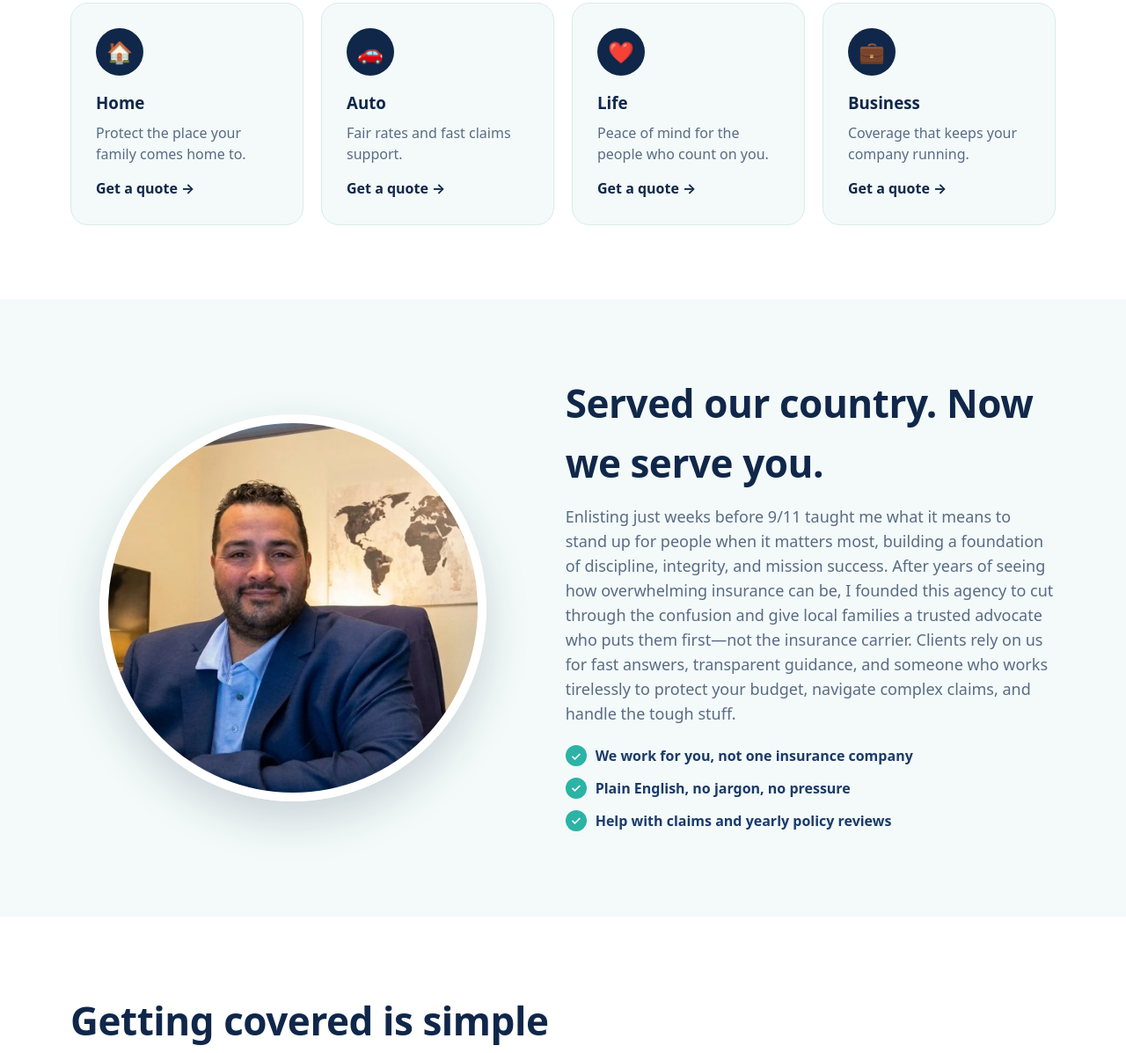
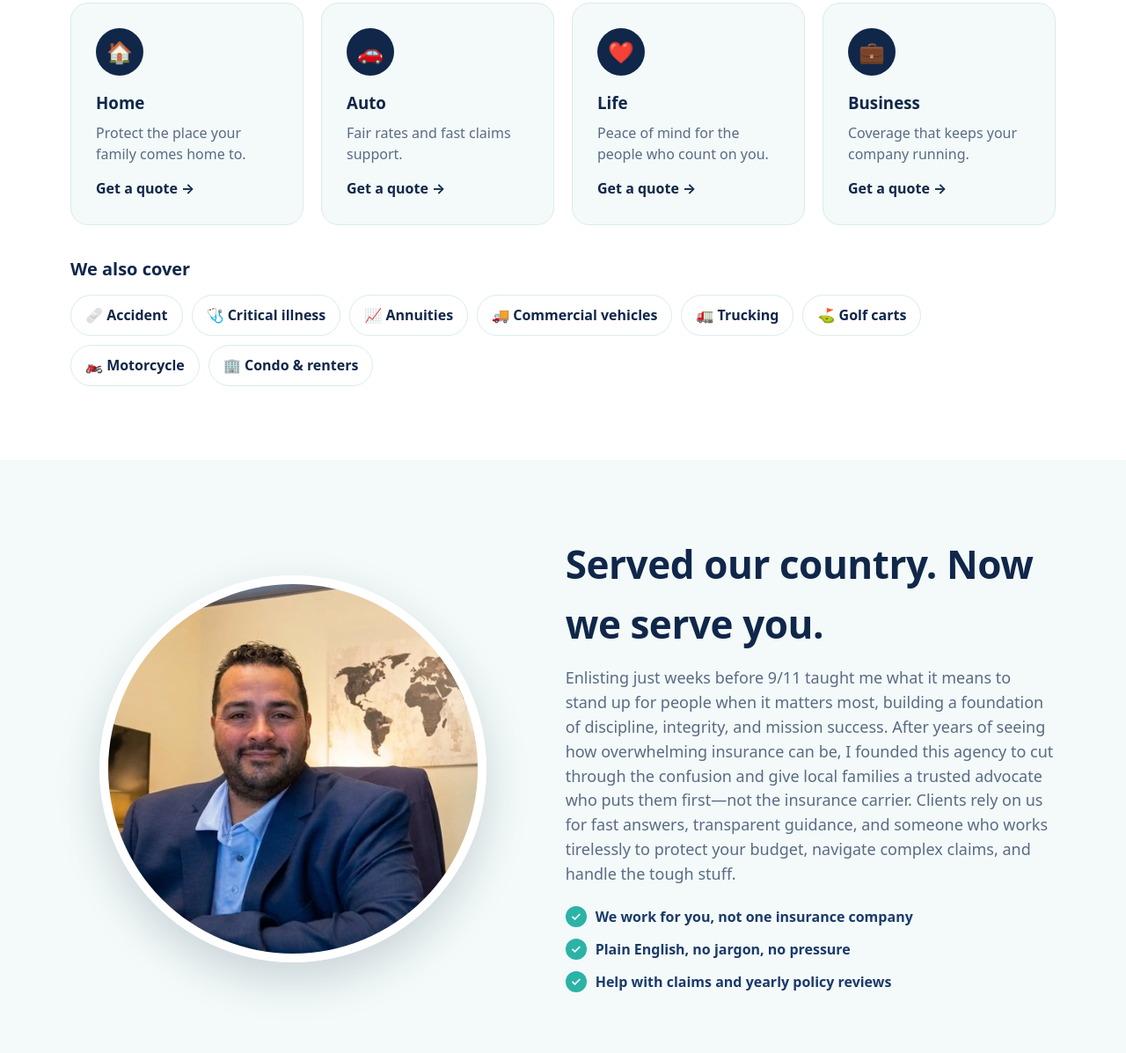
Before and after one commit to zepol8971/yourinspro-site, a plain HTML site: page index.html in a window 1280 px wide. Shown: the part 1097-2294 px from the top of the page at 88% size. Drawn offline with Linux system fonts and the light colour scheme.

Commit message:
List accident, critical illness, annuities, commercial vehicle, trucking and golf cart coverage
Co-Authored-By: Claude Opus 5.5 <noreply@anthropic.com>

```diff
--- a/index.html
+++ b/index.html
@@ -71,6 +71,10 @@
 
   /* services */
   .cards{display:grid;grid-template-columns:repeat(4,1fr);gap:20px}
+  .more-h{margin:34px 0 14px;color:var(--navy);font-size:20px}
+  .chips{display:flex;flex-wrap:wrap;gap:10px}
+  .chips a{display:inline-flex;align-items:center;gap:6px;padding:10px 16px;border-radius:999px;background:#fff;border:1px solid #d9ece9;color:var(--navy);font-weight:700;text-decoration:none;white-space:nowrap}
+  .chips a:hover{border-color:var(--teal);color:var(--teal)}
   .card{background:var(--mist);border:1px solid #d9ece9;border-radius:var(--radius);padding:28px;transition:.2s}
   .card:hover{transform:translateY(-4px);box-shadow:0 14px 30px rgba(16,39,74,.1)}
   .ico{width:54px;height:54px;border-radius:50%;background:var(--navy);color:#fff;display:grid;place-items:center;font-size:24px;margin-bottom:16px}
@@ -182,8 +186,19 @@
     <div class="cards">
       <div class="card"><div class="ico">🏠</div><h3>Home</h3><p>Protect the place your family comes home to.</p><a href="quote.html">Get a quote →</a></div>
       <div class="card"><div class="ico">🚗</div><h3>Auto</h3><p>Fair rates and fast claims support.</p><a href="quote.html">Get a quote →</a></div>
-      <div class="card"><div class="ico">❤️</div><h3>Life</h3><p>Peace of mind for the people who count on you.</p><a href="#contact">Get a quote →</a></div>
-      <div class="card"><div class="ico">💼</div><h3>Business</h3><p>Coverage that keeps your company running.</p><a href="#contact">Get a quote →</a></div>
+      <div class="card"><div class="ico">❤️</div><h3>Life</h3><p>Peace of mind for the people who count on you.</p><a href="quote.html#life">Get a quote →</a></div>
+      <div class="card"><div class="ico">💼</div><h3>Business</h3><p>Coverage that keeps your company running.</p><a href="quote.html#business">Get a quote →</a></div>
+    </div>
+    <h3 class="more-h">We also cover</h3>
+    <div class="chips">
+      <a href="quote.html#life">🩹 Accident</a>
+      <a href="quote.html#life">🩺 Critical illness</a>
+      <a href="quote.html#life">📈 Annuities</a>
+      <a href="quote.html#business">🚚 Commercial vehicles</a>
+      <a href="quote.html#business">🚛 Trucking</a>
+      <a href="quote.html">⛳ Golf carts</a>
+      <a href="quote.html">🏍️ Motorcycle</a>
+      <a href="quote.html">🏢 Condo &amp; renters</a>
     </div>
   </div></section>
 
@@ -236,7 +251,7 @@
 <footer><div class="wrap">
   <div class="grid">
     <div><img src="assets/logo.png" alt=""><p>Veteran Owned &amp; Operated<span class="addr" data-c="address"></span></p></div>
-    <div><h4>Coverage</h4><p><a href="#services">Home</a><br><a href="#services">Auto</a><br><a href="#services">Life</a><br><a href="#services">Business</a></p></div>
+    <div><h4>Coverage</h4><p><a href="#services">Home</a><br><a href="#services">Auto</a><br><a href="#services">Life</a><br><a href="#services">Business</a><br><a href="#services">Accident &amp; critical illness</a><br><a href="#services">Annuities</a><br><a href="#services">Commercial vehicle &amp; trucking</a><br><a href="#services">Golf carts</a></p></div>
     <div><h4>Contact</h4><p><span data-c="phone">(904) 567-3776</span><br><span data-c="quote_email">Quotes@YourInsPro.com</span><br><span data-c="hours">Mon–Fri 9–5 ET</span></p>
       <div class="social" aria-label="Follow Your Insurance Pro">
         <a data-c-social="facebook_url" href="https://www.facebook.com/YourInsuranceProLLC" target="_blank" rel="noopener" aria-label="Facebook"><svg viewBox="0 0 24 24"><path d="M13.5 22v-8h2.7l.4-3.2h-3.1V8.8c0-.9.3-1.5 1.6-1.5h1.7V4.4c-.3 0-1.3-.1-2.5-.1-2.4 0-4.1 1.5-4.1 4.2v2.3H7.5V14h2.7v8h3.3z"/></svg></a>
```
Also changed, not shown: quote.html (+2 -2 lines).
